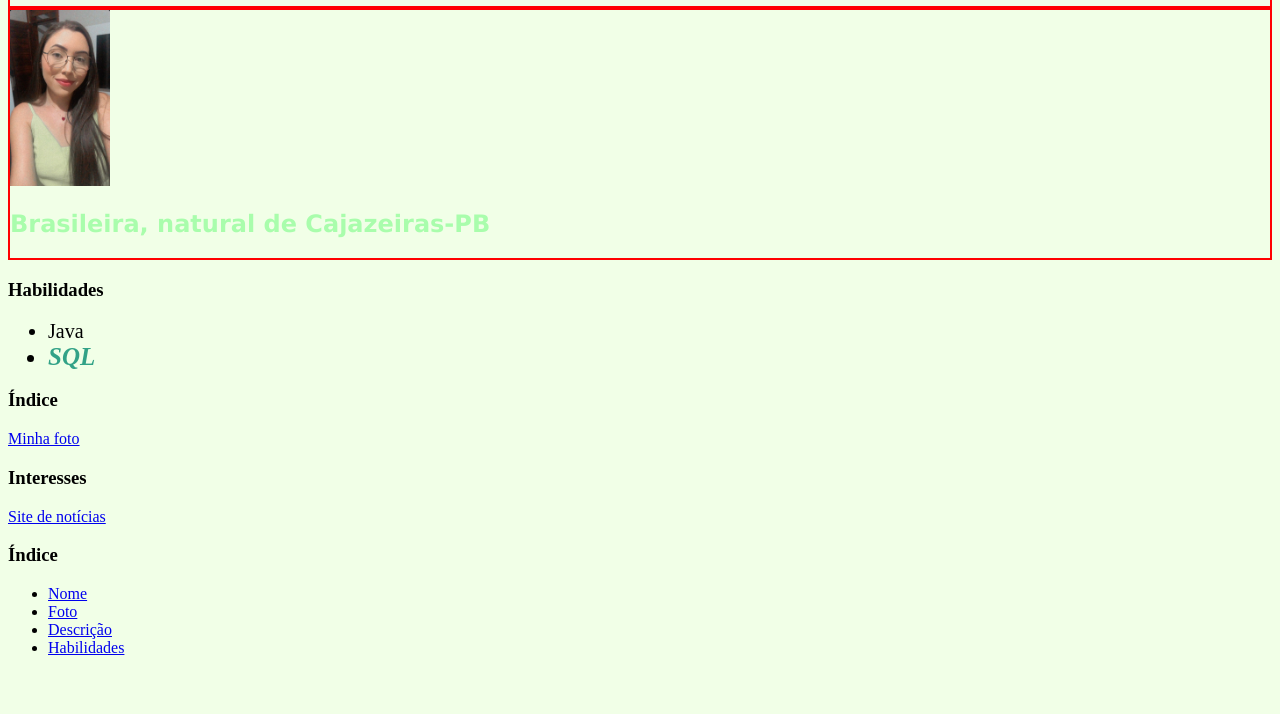
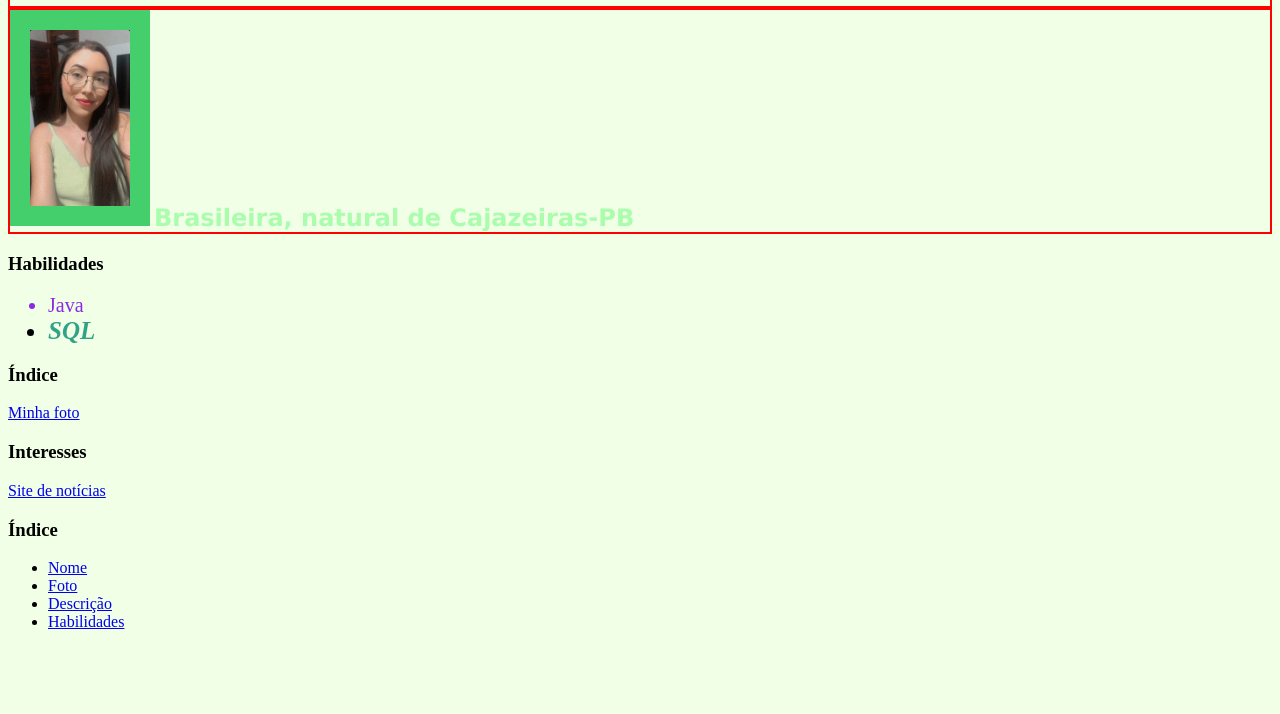
Before and after one commit to waleskasinezio/portfolio, a plain HTML site: page index.html in a window 1280 px wide. Shown: the part 86-800 px from the top of the page. Drawn offline with Linux system fonts and the light colour scheme.

Commit message:
descrição foi colocada ao lado da foto, centralizado o nome na página, mudança da cor de fundo da foto, adicionando margin e padding, colocando estilo nos itens ímpares nas habilidades

```diff
--- a/index.html
+++ b/index.html
@@ -10,19 +10,19 @@
 
 </head>
 <body>
-    <div>
+    <div id="header">
         <h1 id="nome">Waleska de Souza Sinézio Gabriel</h1>
     </div>
 
-    <div><img id="foto" src="./imagens/me.jpeg" alt="Foto de Waleska" width="100px">
-    <h2 id="descricao">Brasileira, natural de Cajazeiras-PB</h2>
+    <div id="subtitle">
+        <img id="foto" src="./imagens/me.jpeg" alt="Foto de Waleska" width="100px">
+        <h2 id="descricao">Brasileira, natural de Cajazeiras-PB</h2>
     </div>
 
     <h3>Habilidades</h3>
     <ul id ="habilidades">
         <li class="list-style"> Java </li>
         <li class="list-style-2"><strong> <i> SQL</i></strong></li>
-
     </ul>
     <h3>Índice</h3>
     <a href="./imagens/me.jpeg" target="_blank"> Minha foto</a>
--- a/style.css
+++ b/style.css
@@ -1,4 +1,5 @@
 h1 {
+    text-align: center;
     color: #44CF6C;
     font-family:'Gill Sans', 'Gill Sans MT', Calibri, 'Trebuchet MS', sans-serif;
 }
@@ -24,6 +25,20 @@ strong {
     font-size: 25px;
 }
 
+
 div{
     border: 2px solid red;
 }
+
+#subtitle * {
+    display: inline;
+}
+
+#subtitle img {
+    padding: 20px;
+    background-color: #44CF6C;
+}
+
+#habilidades li:nth-child(odd) {
+    color: blueviolet;
+}
```
